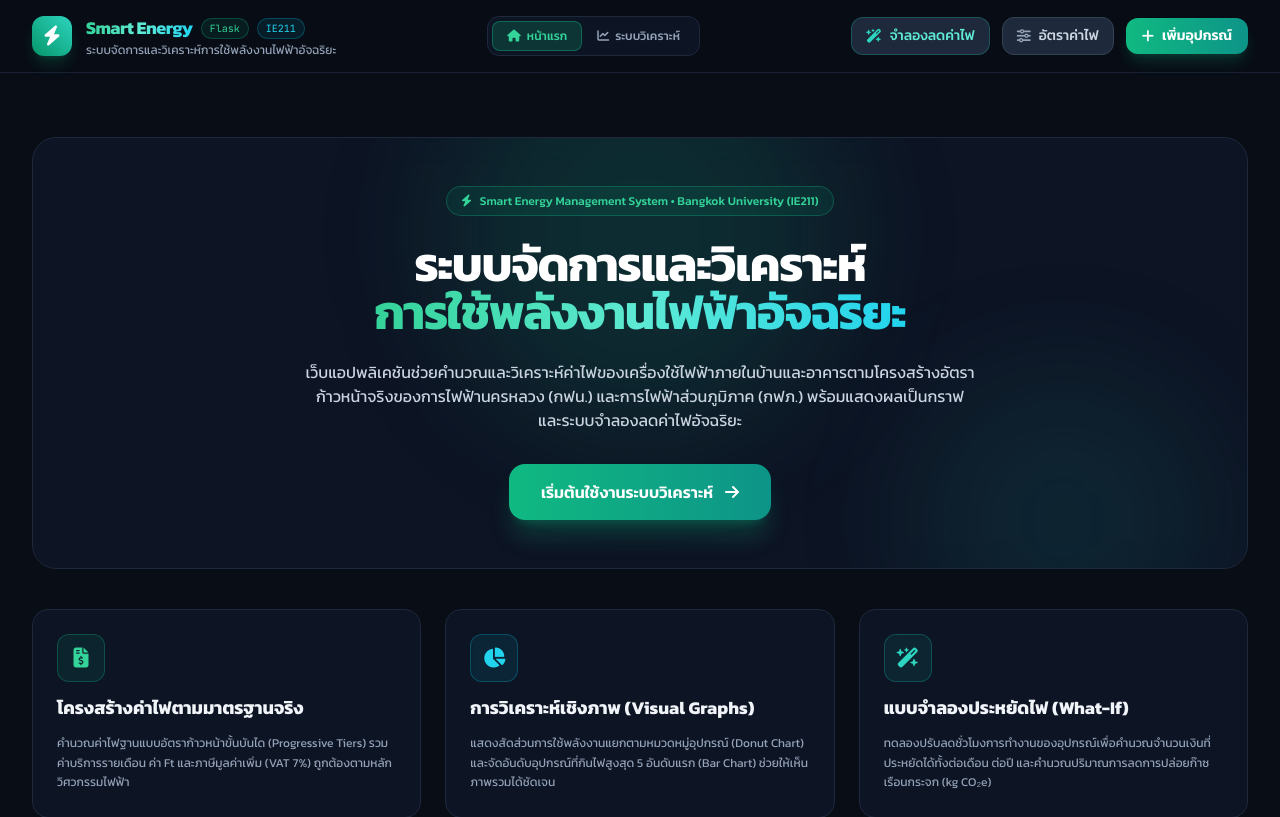
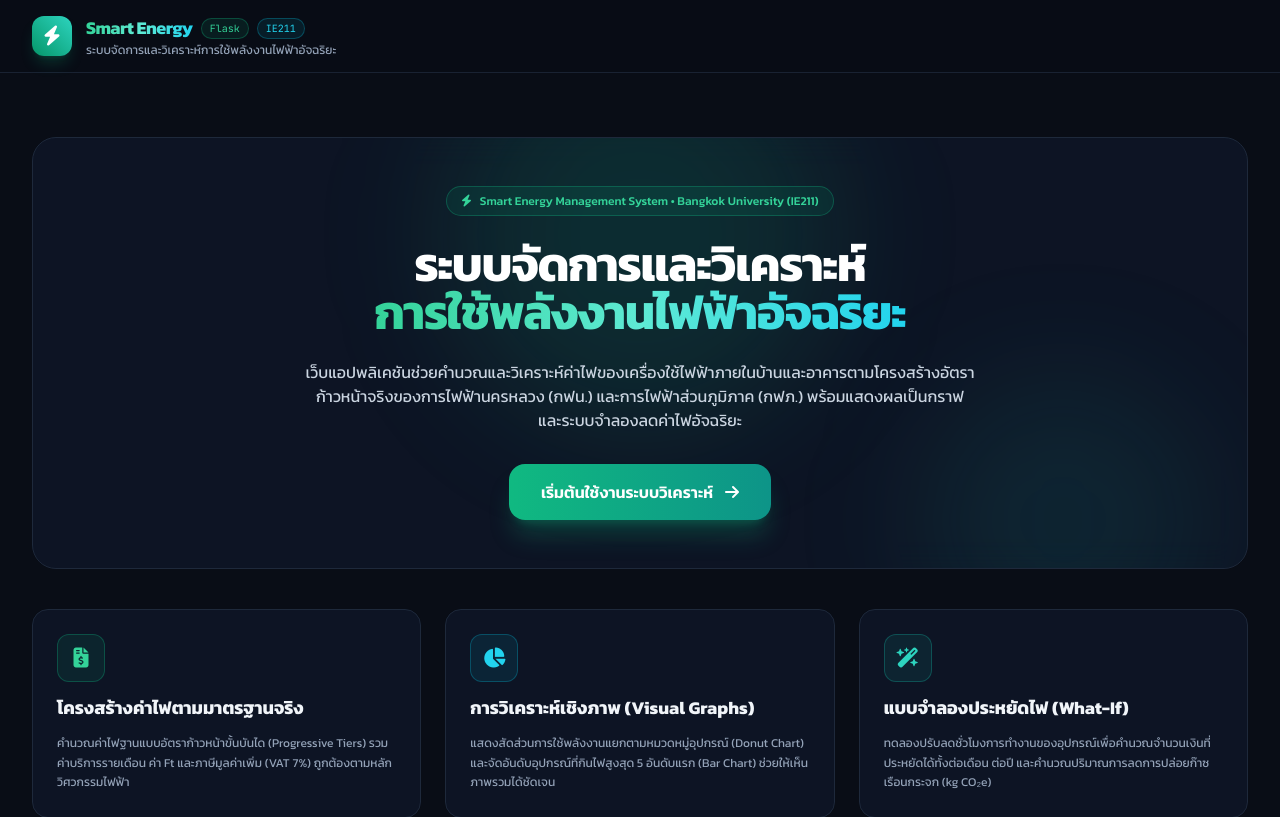
Before and after one commit to Lazypopular/IE211-PROJECT, a Flask app: page / in a window 1280 px wide. Shown: the top 817 px of the page. Run offline with Flask 3, Linux system fonts and the light colour scheme; some libraries are stand-ins or nearby versions.

Commit message:
style(ui): hide header actions on welcome view and move add-appliance button to list panel

```diff
--- a/static/js/app.js
+++ b/static/js/app.js
@@ -167,8 +167,7 @@ function handleSaveTariff(newSettings) {
 function switchView(view) {
     const welcomeSection = document.getElementById('welcomeSection');
     const dashboardSection = document.getElementById('dashboardSection');
-    const navHomeBtn = document.getElementById('navHomeBtn');
-    const navDashboardBtn = document.getElementById('navDashboardBtn');
+    const headerTopControls = document.getElementById('headerTopControls');
 
     if (view === 'dashboard') {
         if (welcomeSection) welcomeSection.classList.add('hidden');
@@ -176,14 +175,7 @@ function switchView(view) {
             dashboardSection.classList.remove('hidden');
             dashboardSection.scrollIntoView({ behavior: 'smooth', block: 'start' });
         }
-        if (navDashboardBtn) {
-            navDashboardBtn.classList.add('bg-emerald-500/20', 'text-emerald-400', 'border-emerald-500/40');
-            navDashboardBtn.classList.remove('text-slate-400', 'border-transparent');
-        }
-        if (navHomeBtn) {
-            navHomeBtn.classList.remove('bg-emerald-500/20', 'text-emerald-400', 'border-emerald-500/40');
-            navHomeBtn.classList.add('text-slate-400', 'border-transparent');
-        }
+        if (headerTopControls) headerTopControls.classList.remove('hidden');
         sessionStorage.setItem('current_page_view', 'dashboard');
     } else {
         if (welcomeSection) {
@@ -191,14 +183,7 @@ function switchView(view) {
             welcomeSection.scrollIntoView({ behavior: 'smooth', block: 'start' });
         }
         if (dashboardSection) dashboardSection.classList.add('hidden');
-        if (navHomeBtn) {
-            navHomeBtn.classList.add('bg-emerald-500/20', 'text-emerald-400', 'border-emerald-500/40');
-            navHomeBtn.classList.remove('text-slate-400', 'border-transparent');
-        }
-        if (navDashboardBtn) {
-            navDashboardBtn.classList.remove('bg-emerald-500/20', 'text-emerald-400', 'border-emerald-500/40');
-            navDashboardBtn.classList.add('text-slate-400', 'border-transparent');
-        }
+        if (headerTopControls) headerTopControls.classList.add('hidden');
         sessionStorage.setItem('current_page_view', 'welcome');
     }
 }
--- a/templates/index.html
+++ b/templates/index.html
@@ -75,36 +75,24 @@
                 </div>
             </div>
 
-            <!-- Navigation Mode Switcher -->
-            <div class="flex items-center bg-slate-900/80 p-1 rounded-xl border border-slate-800 text-xs">
-                <button id="navHomeBtn" class="px-3.5 py-1.5 rounded-lg border border-transparent font-medium transition-all text-slate-400 hover:text-white flex items-center gap-1.5">
-                    <i class="fa-solid fa-house"></i>
+            <!-- Top Actions (ซ่อนในหน้าแรก แสดงเฉพาะหน้าระบบวิเคราะห์) -->
+            <div id="headerTopControls" class="hidden flex items-center gap-2 sm:gap-2.5 flex-wrap">
+                <!-- ปุ่มกลับหน้าแรก -->
+                <button id="navHomeBtn" class="px-3.5 py-2 rounded-xl bg-slate-800/90 hover:bg-slate-700 text-slate-300 hover:text-white border border-slate-700 text-xs sm:text-sm font-medium flex items-center gap-2 transition-all">
+                    <i class="fa-solid fa-house text-slate-400"></i>
                     <span>หน้าแรก</span>
                 </button>
-                <button id="navDashboardBtn" class="px-3.5 py-1.5 rounded-lg border border-transparent font-medium transition-all text-slate-400 hover:text-white flex items-center gap-1.5">
-                    <i class="fa-solid fa-chart-line"></i>
-                    <span>ระบบวิเคราะห์</span>
-                </button>
-            </div>
 
-            <!-- Top Actions -->
-            <div class="flex items-center gap-2 sm:gap-3 flex-wrap">
                 <!-- ปุ่มจำลองการประหยัดพลังงาน -->
                 <button id="openSimulationModalBtn" class="px-3.5 py-2 rounded-xl bg-slate-800 hover:bg-slate-700 text-teal-300 border border-teal-500/30 text-xs sm:text-sm font-medium flex items-center gap-2 transition-all hover:scale-105 shadow-sm">
                     <i class="fa-solid fa-wand-magic-sparkles text-teal-400"></i>
-                    <span class="hidden sm:inline">จำลองลดค่าไฟ</span>
+                    <span>จำลองลดค่าไฟ</span>
                 </button>
 
                 <!-- ปุ่มตั้งค่าอัตราค่าไฟ -->
                 <button id="openTariffModalBtn" class="px-3.5 py-2 rounded-xl bg-slate-800 hover:bg-slate-700 text-slate-300 border border-slate-700 text-xs sm:text-sm font-medium flex items-center gap-2 transition-all hover:text-white">
                     <i class="fa-solid fa-sliders text-slate-400"></i>
-                    <span class="hidden sm:inline">อัตราค่าไฟ</span>
-                </button>
-
-                <!-- ปุ่มเพิ่มเครื่องใช้ไฟฟ้า (Primary) -->
-                <button id="openAddApplianceBtn" class="px-4 py-2 rounded-xl bg-gradient-to-r from-emerald-500 to-teal-600 hover:from-emerald-400 hover:to-teal-500 text-white text-xs sm:text-sm font-semibold flex items-center gap-2 transition-all shadow-lg shadow-emerald-500/20 hover:scale-105">
-                    <i class="fa-solid fa-plus"></i>
-                    <span>เพิ่มอุปกรณ์</span>
+                    <span>อัตราค่าไฟ</span>
                 </button>
             </div>
         </div>
@@ -333,10 +321,16 @@
                                 </button>
                             </div>
 
-                            <!-- Search Box -->
-                            <div class="relative max-w-xs w-full">
-                                <i class="fa-solid fa-magnifying-glass absolute left-3 top-1/2 -translate-y-1/2 text-slate-500 text-xs"></i>
-                                <input type="text" id="applianceSearchInput" placeholder="ค้นหาชื่ออุปกรณ์หรือโน้ต..." class="w-full pl-8 pr-3 py-1.5 bg-slate-900 border border-slate-700/80 rounded-xl text-xs text-slate-200 placeholder-slate-500 focus:outline-none focus:border-emerald-500 transition-colors">
+                            <!-- Search Box & Add Appliance Button -->
+                            <div class="flex items-center gap-2 w-full sm:w-auto justify-end">
+                                <div class="relative flex-1 sm:w-52">
+                                    <i class="fa-solid fa-magnifying-glass absolute left-3 top-1/2 -translate-y-1/2 text-slate-500 text-xs"></i>
+                                    <input type="text" id="applianceSearchInput" placeholder="ค้นหาชื่ออุปกรณ์หรือโน้ต..." class="w-full pl-8 pr-3 py-1.5 bg-slate-900 border border-slate-700/80 rounded-xl text-xs text-slate-200 placeholder-slate-500 focus:outline-none focus:border-emerald-500 transition-colors">
+                                </div>
+                                <button id="openAddApplianceBtn" class="px-3.5 py-1.5 rounded-xl bg-gradient-to-r from-emerald-500 to-teal-600 hover:from-emerald-400 hover:to-teal-500 text-white text-xs font-semibold flex items-center gap-1.5 transition-all shadow-md shadow-emerald-500/20 hover:scale-105 whitespace-nowrap">
+                                    <i class="fa-solid fa-plus"></i>
+                                    <span>เพิ่มอุปกรณ์</span>
+                                </button>
                             </div>
                         </div>
 
```
Also changed, not shown: index.html (+17 -23 lines), src/js/app.js (+3 -18 lines).
